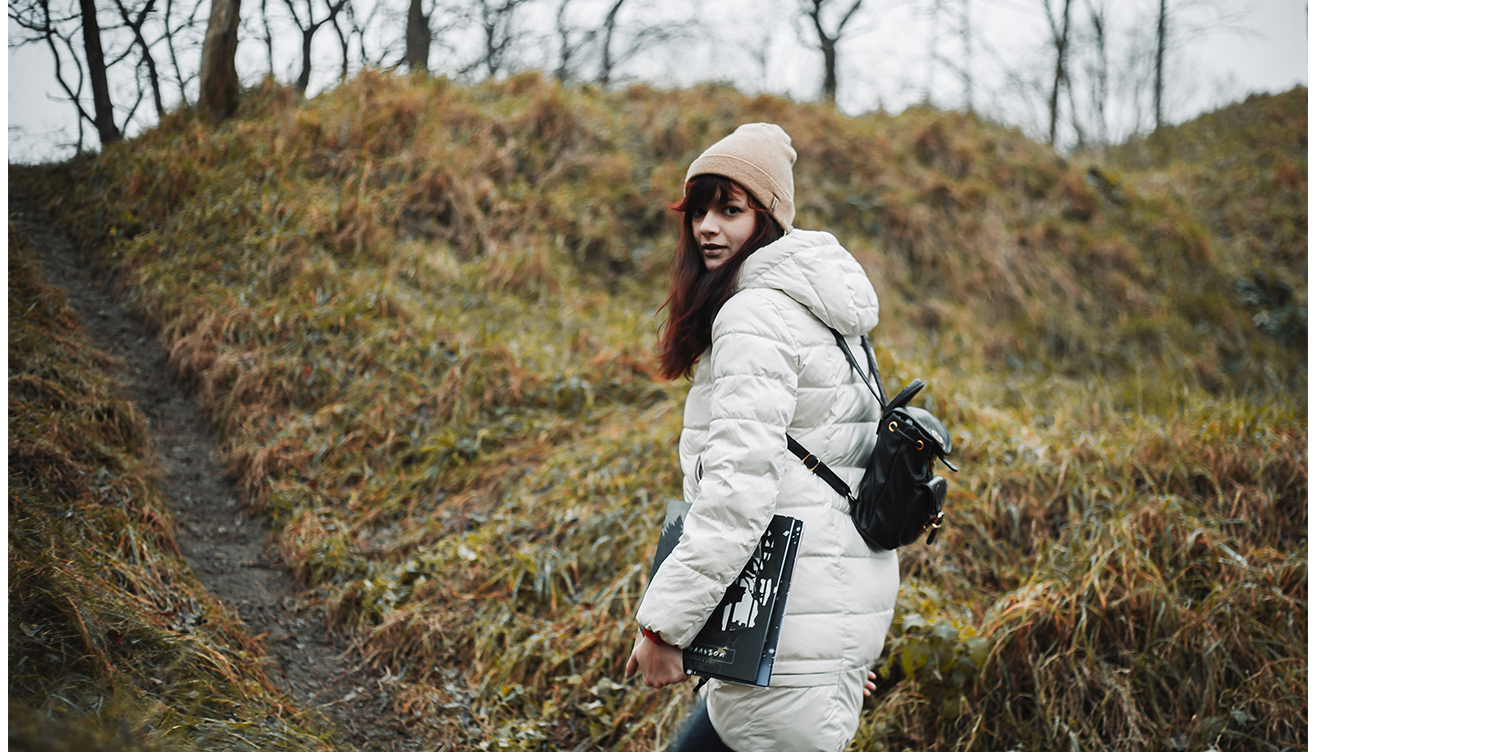
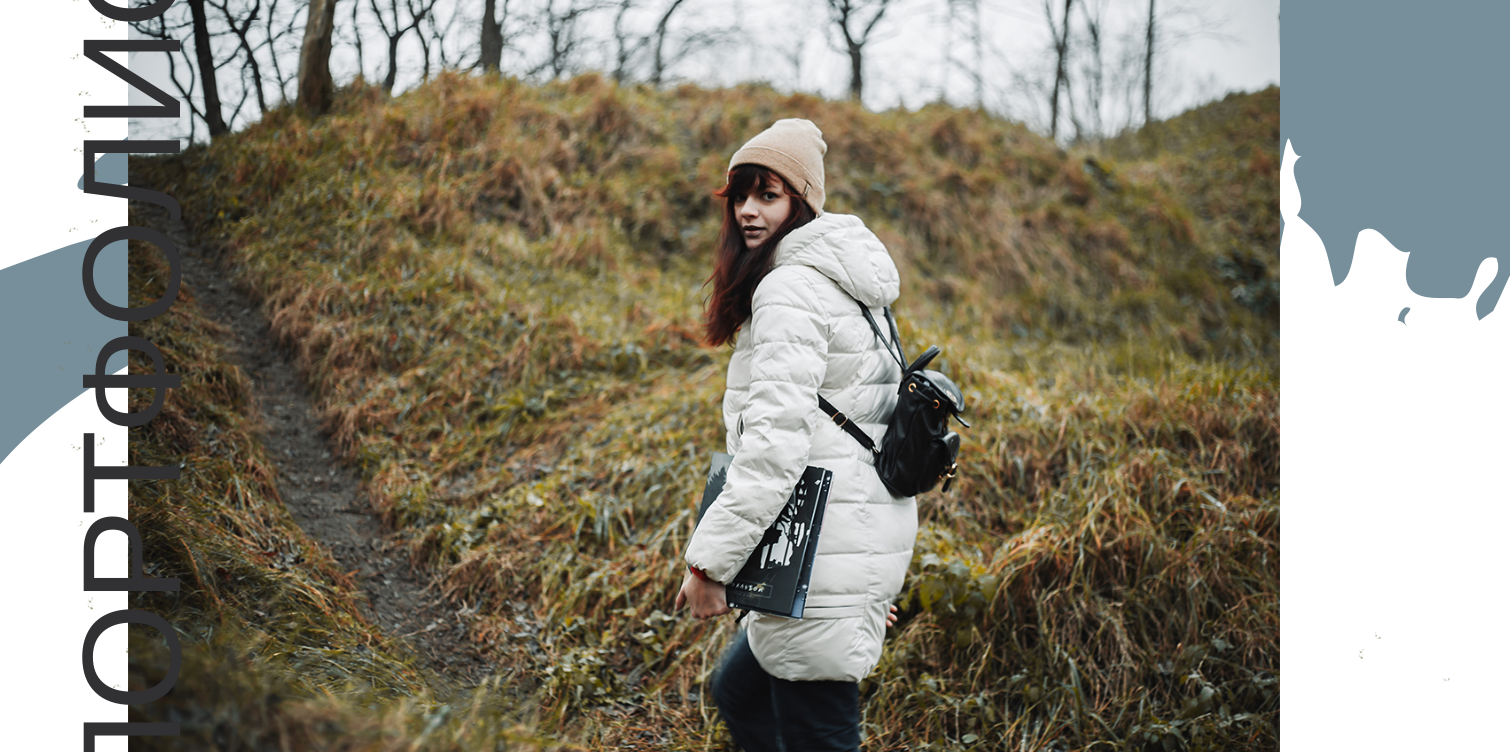
Before and after one commit to Tashkat2020/site, a website: page index.html in a window 1280 px wide. Shown: the part 220-972 px from the top of the page, 1510 px wide, since content can reach past the window. Drawn offline with nearby package versions, Linux system fonts and the light colour scheme; files whose address does not match are found by name.

Commit message:
Update index.html

```diff
--- a/index.html
+++ b/index.html
@@ -4,7 +4,7 @@
     <meta charset="utf-8">
     <meta name="viewport" content="width=device-width, maximum-scale=1">
     <title>Danilkovich portfolio</title>
-    <link rel="stylesheet" href="style.final1.css">
+    <link rel="stylesheet" href="style.final.css">
     <link media="mobile" rel="stylesheet" href="mobile.css">
     <script src="jquery-3.4.1.min.js"></script>
     <link rel="stylesheet" href="flexslider.css" type="text/css" media="screen" />
```
